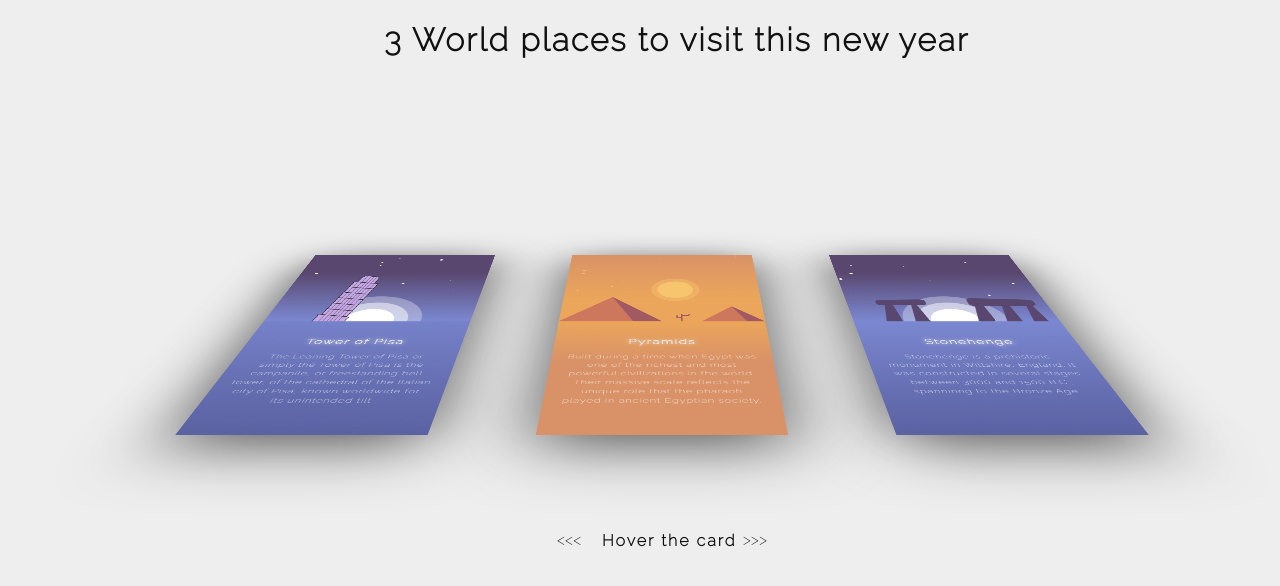
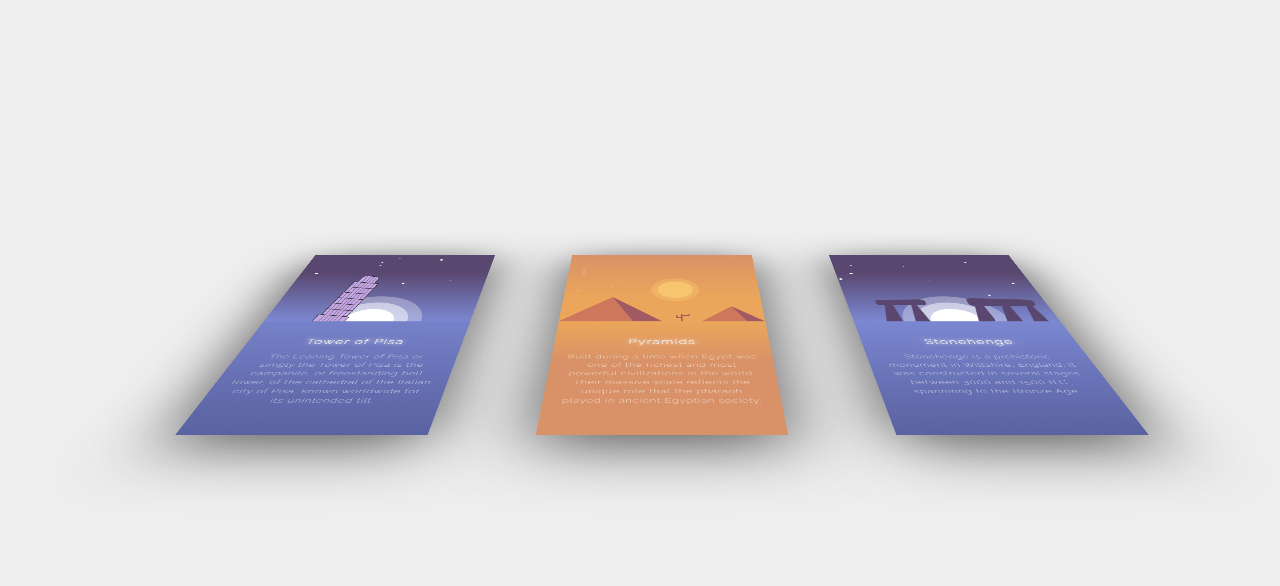
Before and after one commit to Starboylmao/3D-hover-card-containers, a plain HTML site: page index.html in a window 1280 px wide. Drawn offline with Linux system fonts and the light colour scheme.

Commit message:
Update index.html

```diff
--- a/index.html
+++ b/index.html
@@ -13,7 +13,7 @@
 <link href="style.css" rel="stylesheet">
 </head>
 <body>
-<h1> 3 World places to visit this new year</h1>
+<h1> </h1>
 <div class="wrapper">
 
 	<div class="container" id="c0">
@@ -167,10 +167,10 @@
 	</div>
 
 	<div class="page">
-	<h4>Hover the card</h4>
-	<ul><li> <<< </li>
+	<h4> </h4>
+	<ul><li>  </li>
 
-	<li> >>> </li>
+	<li> </li>
 	</ul>
 	</div>
 
```
